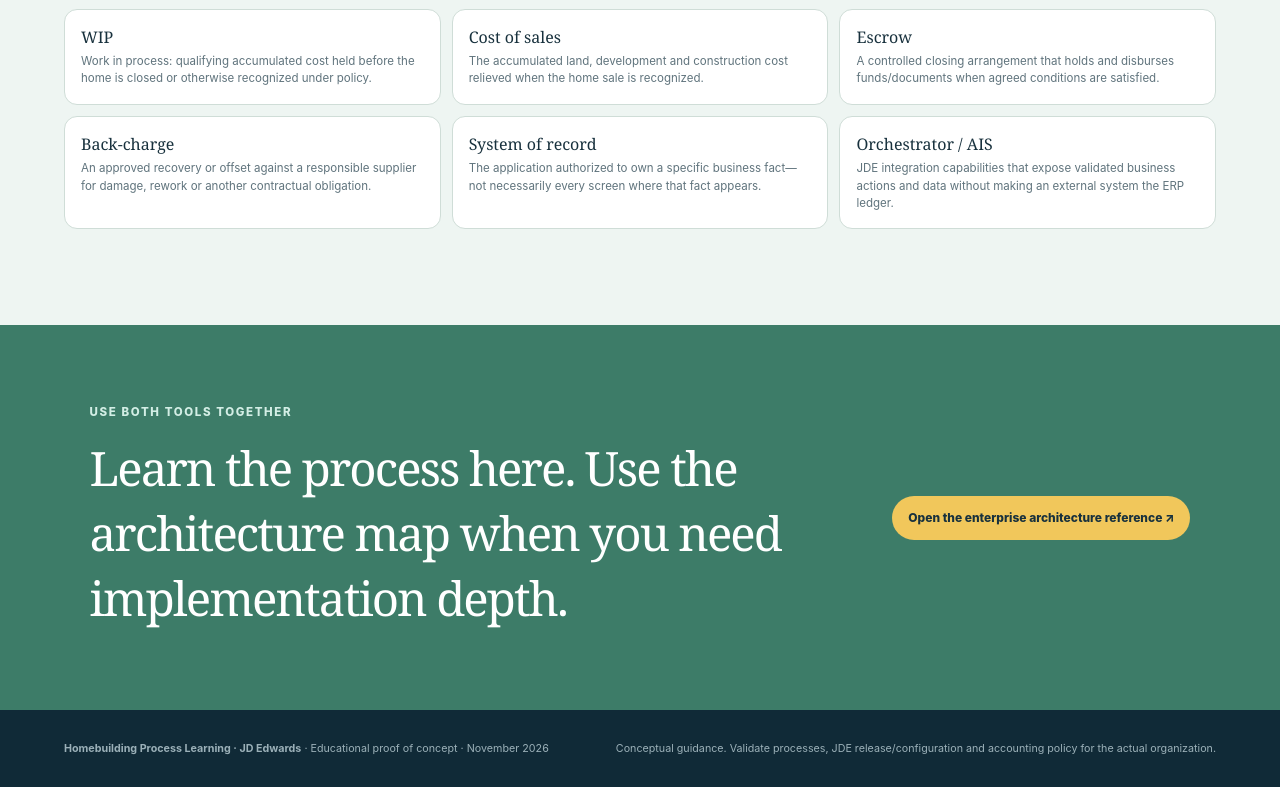
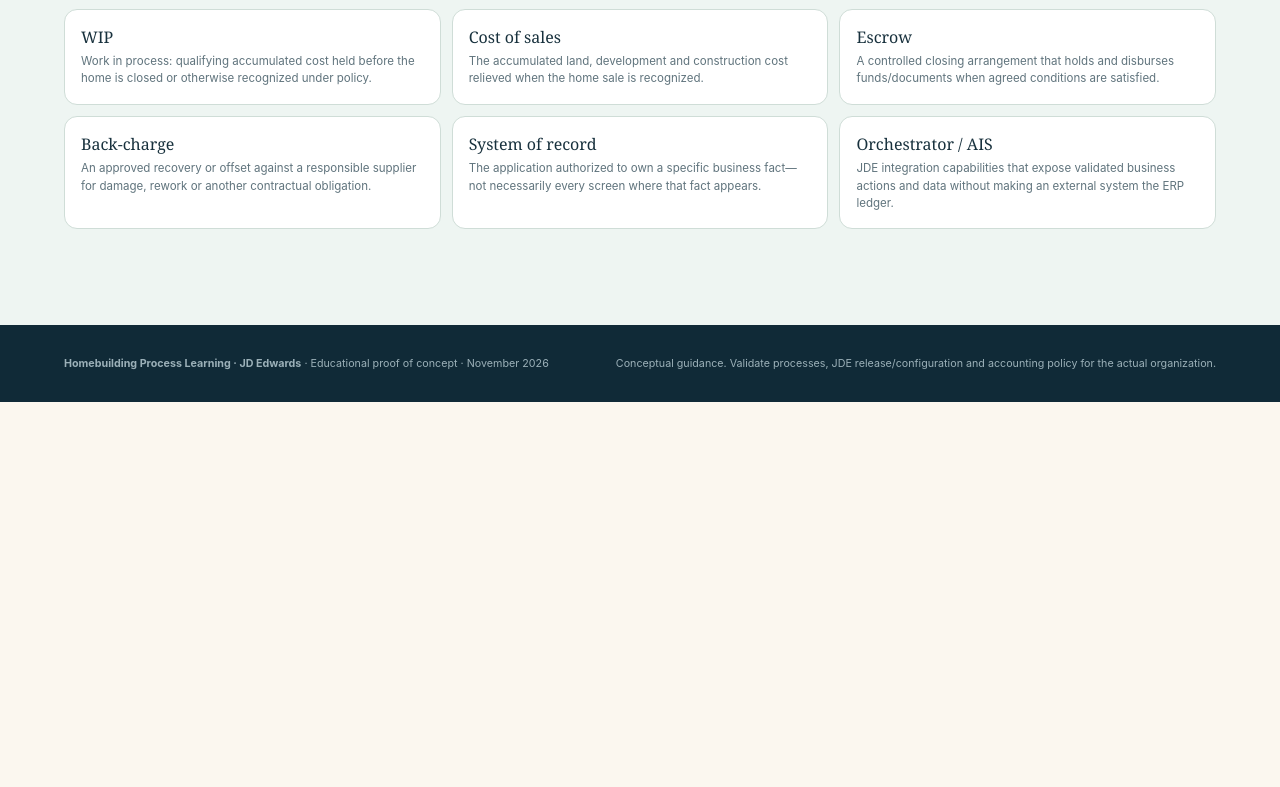
Before and after one commit to eaerpit4me-maker/homebuilding-general-, a plain HTML site: page index.html in a window 1280 px wide. Shown: the part 5430-6217 px from the top of the page. After the commit the page ends 5832 px from the top, so only its background shows below. Drawn offline with Linux system fonts and the light colour scheme.

```diff
--- a/index.html
+++ b/index.html
@@ -145,10 +145,6 @@
         <p class="empty-state" id="glossaryEmpty" hidden>No matching term. Try a shorter word.</p>
       </section>
 
-      <section class="next-step">
-        <div><p class="eyebrow">Use both tools together</p><h2>Learn the process here. Use the architecture map when you need implementation depth.</h2></div>
-        <a href="https://jde-homebuilding-lifecycle-map.dharmendra-malviya.chatgpt.site" target="_blank" rel="noopener noreferrer">Open the enterprise architecture reference <span aria-hidden="true">↗</span></a>
-      </section>
     </main>
 
     <footer>
```
